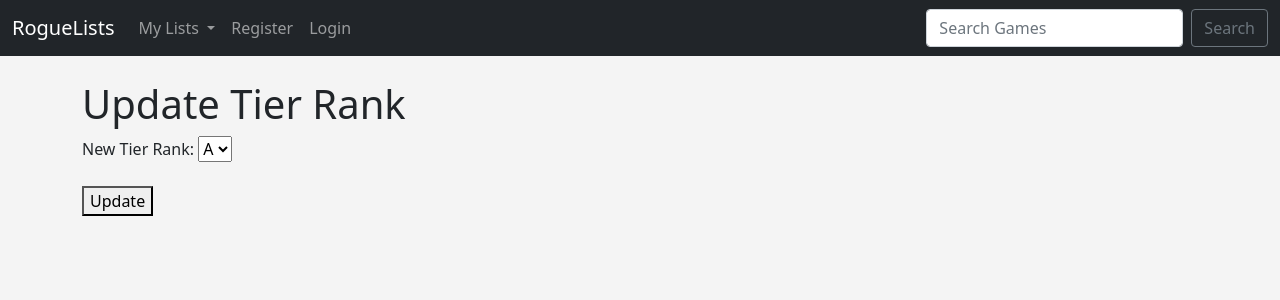
After one commit to k-bru/RogueLists, a Django app: page /list_detail/17/update_tier_rank/ in a window 1280 px wide. The commit adds this page. Shown: the top 300 px of the page. Run offline with Django 4.2, Linux system fonts and the light colour scheme; data comes from the database, SQL or seed files in the repository; both versions use the stored data as it was after the commit.

Commit message:
added tier_rank editing for user owned list

```diff
--- a/capvenv/roguelists/rogueapp/forms.py
+++ b/capvenv/roguelists/rogueapp/forms.py
@@ -1,6 +1,7 @@
 from django.contrib.auth.forms import UserCreationForm
 from django.contrib.auth.models import User
 from django import forms
+from .models import UserList, ListDetailContent, Game
 
 
 class RegisterUserForm(UserCreationForm):
--- a/capvenv/roguelists/rogueapp/models.py
+++ b/capvenv/roguelists/rogueapp/models.py
@@ -31,7 +31,7 @@ class ListDetailContent(models.Model):
   list_detail_content_id = models.AutoField(primary_key=True)
   list_detail_id = models.ForeignKey(ListDetail, to_field="list_detail_id", on_delete=models.CASCADE)
   steam_id = models.ForeignKey(Game, to_field="steam_id", on_delete=models.CASCADE)
-  tier_rank = models.CharField(max_length=1, null=True, default=None)
+  tier_rank = models.CharField(max_length=1, null=True, default="A")
 
   def __str__(self):
     return self.list_detail_content_id
--- a/capvenv/roguelists/rogueapp/templates/rogueapp/base.html
+++ b/capvenv/roguelists/rogueapp/templates/rogueapp/base.html
@@ -19,6 +19,7 @@
     <div class="container">
       {% if user.is_authenticated %}
       <h2 class="text-dark">Welcome, {{ user }}</h2>
+      <hr>
       {% endif %}
       {% if messages %}
         {% for message in messages %}
--- /dev/null
+++ b/capvenv/roguelists/rogueapp/templates/rogueapp/create_list.html
@@ -0,0 +1,6 @@
+<form method="POST">
+  {% csrf_token %}
+  <label for="list_name">List name:</label>
+  <input type="text" name="list_name">
+  <input type="submit" value="Create list">
+</form>
--- a/capvenv/roguelists/rogueapp/templates/rogueapp/navbar.html
+++ b/capvenv/roguelists/rogueapp/templates/rogueapp/navbar.html
@@ -12,6 +12,9 @@
             My Lists
           </a>
           <ul class="dropdown-menu" aria-labelledby="navbarDropdown">
+            {% for user_list in request.user.userlist_set.all %}
+            <li><a class="dropdown-item" href="{% url 'list_detail' list_id=user_list.list_id %}">{{ user_list.list_name }}</a></li>
+            {% endfor %}
           </ul>
         </li>
 
--- /dev/null
+++ b/capvenv/roguelists/rogueapp/templates/rogueapp/update_tier_rank.html
@@ -0,0 +1,18 @@
+{% extends 'rogueapp/base.html' %}
+
+{% block content %}
+  <h1>Update Tier Rank</h1>
+  <form method="post">
+    {% csrf_token %}
+    <label for="tier_rank">New Tier Rank:</label>
+    <select name="tier_rank" id="tier_rank">
+      <option value="A" {% if list_detail_content.tier_rank == 1 %}selected{% endif %}>A</option>
+      <option value="B" {% if list_detail_content.tier_rank == 2 %}selected{% endif %}>B</option>
+      <option value="C" {% if list_detail_content.tier_rank == 3 %}selected{% endif %}>C</option>
+      <option value="D" {% if list_detail_content.tier_rank == 4 %}selected{% endif %}>D</option>
+      <option value="F" {% if list_detail_content.tier_rank == 5 %}selected{% endif %}>F</option>
+    </select>
+    <br><br>
+    <button type="submit">Update</button>
+  </form>
+{% endblock %}
--- a/capvenv/roguelists/rogueapp/urls.py
+++ b/capvenv/roguelists/rogueapp/urls.py
@@ -9,7 +9,13 @@ urlpatterns = [
   path('login_user', views.login_user, name="login"),
   path('logout_user', views.logout_user, name="logout"),
   path('register_user', views.register_user, name="register_user"),
-  path('search', views.search, name="search")
+  path('search', views.search, name="search"),
+  path('create_list/<int:game_id>', views.create_list, name='create_list'),
+  path('list_detail/<int:list_id>', views.list_detail, name='list_detail'),
+  path('add_to_list/<int:list_id>/<int:game_id>', views.add_to_list, name='add_to_list'),
+  path('update_list_name/<int:list_id>', views.update_list_name, name='update_list_name'),
+  path('delete_list/<int:list_id>', views.delete_list, name='delete_list'),
+  path('list_detail/<int:pk>/update_tier_rank/', views.update_tier_rank, name='update_tier_rank'),
 ]
 
 if DEBUG:
--- a/capvenv/roguelists/rogueapp/views.py
+++ b/capvenv/roguelists/rogueapp/views.py
@@ -1,15 +1,19 @@
-from django.shortcuts import render, redirect
-from .models import Game
+from django.shortcuts import render, redirect, get_object_or_404
+from .models import Game, ListDetailContent, UserList, ListDetail
 from django.http import HttpResponse
 from django.contrib.auth.forms import UserCreationForm
 from django.contrib.auth import login, logout, authenticate
 from django.contrib import messages
 from .forms import RegisterUserForm
 import datetime
+from django.contrib.auth.decorators import login_required
 
-# Create your views here.
 def home(request):
-  return render(request, 'rogueapp/home.html', {})
+  if request.user.is_authenticated:
+    user_lists = UserList.objects.filter(list_owner=request.user)
+    return render(request, 'rogueapp/home.html', {'user_lists': user_lists})
+  else:
+    return render(request, 'rogueapp/home.html')
 
 def login_user(request):
   if request.method == "POST":
@@ -55,3 +59,83 @@ def search(request):
      'today':today})
   else:
     return render(request, 'rogueapp/search.html', {})
+
+def create_list(request, game_id):
+  if request.method == 'POST':
+    # Get the name of the new list from the form
+    list_name = request.POST.get('list_name')
+
+    # Create a new UserList object with the logged in user as the list owner
+    new_list = UserList(list_owner=request.user, list_name=list_name)
+    new_list.save()
+
+    # Create a new ListDetail object for the new list
+    new_list_detail = ListDetail(user_list=new_list)
+    new_list_detail.save()
+
+    # Create a new ListDetailContent object for the game and new list detail
+    game = Game.objects.get(steam_id=game_id)
+    new_list_detail_content = ListDetailContent(list_detail_id=new_list_detail, steam_id=game)
+    new_list_detail_content.save()
+
+    return redirect('list_detail', list_id=new_list.list_id)
+
+  game = Game.objects.get(steam_id=game_id)
+  return render(request, 'rogueapp/create_list.html', {'game': game})
+
+from .models import Game, ListDetailContent, UserList, ListDetail
+
+def list_detail(request, list_id):
+  list_detail = get_object_or_404(ListDetail, pk=list_id)
+  games = Game.objects.filter(steam_id__in=ListDetailContent.objects.filter(list_detail_id=list_id).values_list('steam_id', flat=True))
+  list_detail_content = ListDetailContent.objects.filter(list_detail_id=list_id)
+  games_with_tier_rank = []
+  for game in games:
+    detail = list_detail_content.filter(steam_id=game.steam_id).first()
+    if detail:
+      games_with_tier_rank.append((game, detail.tier_rank))
+    else:
+      games_with_tier_rank.append((game, None))
+  games_with_tier_rank.sort(key=lambda x: x[1], reverse=False)
+  sorted_games = [x[0] for x in games_with_tier_rank]
+  context = {'games': sorted_games, 'list_detail': list_detail, 'list_detail_content': list_detail_content}
+  return render(request, 'rogueapp/list_detail.html', context)
+
+
+def add_to_list(request, list_id, game_id):
+    # Get the UserList and ListDetail objects for the given list_id
+    user_list = UserList.objects.get(list_id=list_id)
+    list_detail = ListDetail.objects.get(user_list=user_list)
+
+    # Create a new ListDetailContent object for the game and list detail
+    game = Game.objects.get(steam_id=game_id)
+    new_list_detail_content = ListDetailContent(list_detail_id=list_detail, steam_id=game)
+    new_list_detail_content.save()
+
+    return redirect('list_detail', list_id=user_list.list_id)
+
+def update_list_name(request, list_id):
+  user_list = UserList.objects.get(list_id=list_id)
+  if request.method == 'POST':
+    new_name = request.POST.get('list_name')
+    user_list.list_name = new_name
+    user_list.save()
+    return redirect('list_detail', list_id=list_id)
+  return render(request, 'rogueapp/update_list_name.html', {'user_list': user_list})
+
+def delete_list(request, list_id):
+  user_list = UserList.objects.get(list_id=list_id)
+  if request.method == 'POST':
+    user_list.delete()
+    return redirect('home')
+  return render(request, 'rogueapp/delete_list.html', {'user_list': user_list})
+
+def update_tier_rank(request, pk):
+    list_detail_content = get_object_or_404(ListDetailContent, pk=pk)
+    if request.method == 'POST':
+        list_detail_content.tier_rank = request.POST.get('tier_rank')
+        list_detail_content.save()
+        list_detail = list_detail_content.list_detail_id
+        messages.success(request, ("Tier Rank Updated."))
+        return redirect('list_detail', list_id=list_detail.pk)
+    return render(request, 'rogueapp/update_tier_rank.html', {'list_detail_content': list_detail_content})
--- a/capvenv/roguelists/roguelists/settings.py
+++ b/capvenv/roguelists/roguelists/settings.py
@@ -26,7 +26,7 @@ SECRET_KEY = 'django-insecure-a(*cfmt0!iz0nk^7#xrhns(*9o_i6#i1rrsvq7n**k&ql)bhr6
 # SECURITY WARNING: don't run with debug turned on in production!
 DEBUG = True
 
-ALLOWED_HOSTS = ['kbru.pythonanywhere.com', 'kbcapstone.com', 'kb-capstone.com']
+ALLOWED_HOSTS = ['kbru.pythonanywhere.com', 'kbcapstone.com', 'kb-capstone.com', '127.0.0.1']
 
 
 # Application definition
```
Also changed, not shown: capvenv/roguelists/rogueapp/templates/rogueapp/home.html (+8 -0 lines), capvenv/roguelists/rogueapp/templates/rogueapp/list_detail.html (added, +72 -0 lines), capvenv/roguelists/rogueapp/templates/rogueapp/search.html (+14 -3 lines), capvenv/roguelists/db.sqlite3, capvenv/roguelists/rogueapp/migrations/0004_alter_listdetailcontent_tier_rank.py (added).
